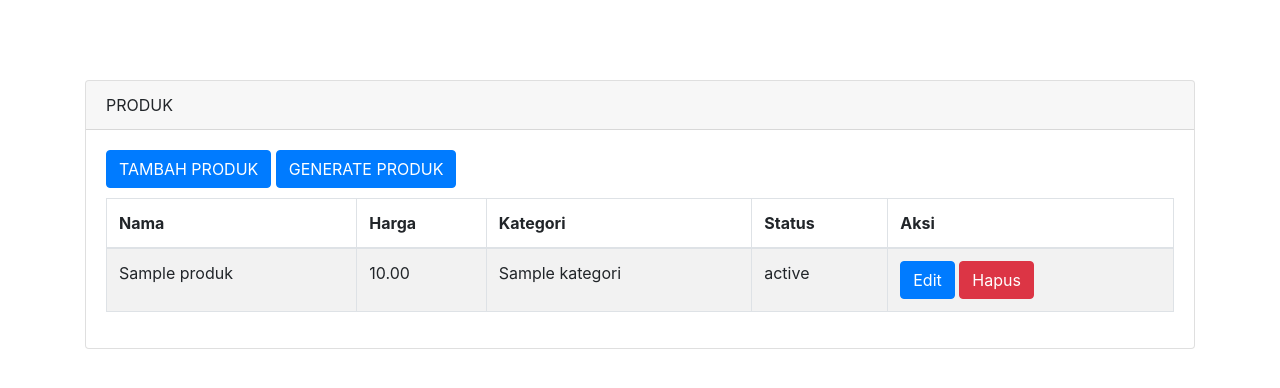
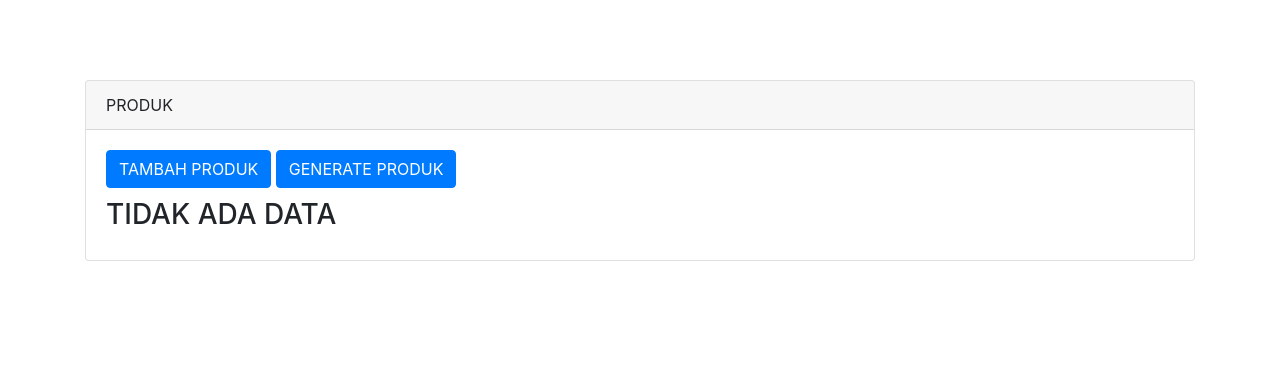
Before and after one commit to TRakryan7/test_fatsprint, a Django app: page / in a window 1280 px wide. Shown: the top 388 px of the page. Run offline with Django 5.2, Linux system fonts and the light colour scheme; tables that the repository leaves empty hold one stand-in row (values such as "Sample post"); some libraries are stand-ins or nearby versions.

Commit message:
change product-list query

```diff
--- a/fastprint_test/app/controllers/product_controller.py
+++ b/fastprint_test/app/controllers/product_controller.py
@@ -5,10 +5,11 @@ from ..forms import ProdukForm
 from ..helper import helper
 
 def produk_list(request):
-    produk = Produk.objects.filter(status_id=1).select_related('status').select_related('kategori').values('id', 'nama_produk', 'harga', 'status__nama_status', 'kategori__nama_kategori')
+    produk = Produk.objects.filter(status__nama_status='bisa dijual').select_related('status').select_related('kategori').values('id', 'nama_produk', 'harga', 'status__nama_status', 'kategori__nama_kategori')
     # print("product", produk)
     return render(request, 'produk_list.html', {'produk': produk})
 
+#produk Generate
 def produk_generate(request):
     produk = Produk.objects.select_related('status').select_related('kategori').values('id', 'nama_produk', 'harga', 'status__nama_status', 'kategori__nama_kategori')
     if produk.exists() is False :
@@ -49,9 +50,10 @@ def produk_create(request):
 
     return render(request, 'produk_create.html', {'kategori':kategori, "status":status})
 
+#Produk save
 def produk_save(request):
     if request.method == 'POST':
-        print("methode",request.POST['nama_produk'])
+        # print("methode",request.POST['nama_produk'])
         form = ProdukForm(request.POST)
         if form.is_valid():
             form.save()
@@ -64,7 +66,6 @@ def produk_save(request):
 def produk_edit(request, pk):
     produk = get_object_or_404(Produk, pk=pk)
     status = Status.objects.all().values()
-    messages.success(request, f"Produk {produk.nama_produk} berhasil Edit.")
     kategori = Kategori.objects.all().values()
     return render(request, 'produk_edit.html', {'kategori':kategori, "status":status, "produk":produk})
 
@@ -74,6 +75,7 @@ def produk_update(request, pk):
         form = ProdukForm(request.POST, instance=produk)
         if form.is_valid():
             form.save()
+            messages.success(request, f"Produk {produk.nama_produk} berhasil Edit.")
             return redirect('produk-list')
     else:
         form = ProdukForm(instance=produk)
--- a/fastprint_test/app/templates/produk_edit.html
+++ b/fastprint_test/app/templates/produk_edit.html
@@ -12,7 +12,7 @@
                     {% csrf_token %}
                     <div class="form-group">
                         <label for="nama_produk">Nama</label>
-                        <input type="text" class="form-control" value={{produk.nama_produk}} name="nama_produk" id="nama_produk" placeholder="Flexy">
+                        <input type="text" class="form-control" value="{{produk.nama_produk}}" name="nama_produk" id="nama_produk" placeholder="Flexy">
                     </div>
                     <div class="form-row">
                         <div class="form-group col-md-6">
@@ -38,7 +38,7 @@
                             <div class="input-group-prepend">
                               <span class="input-group-text">Rp.</span>
                             </div>
-                            <input type="text" value={{produk.harga}} class="form-control" id="price" name="harga" aria-label="Harga (dalam rupiah)">
+                            <input type="text" value="{{produk.harga}}" class="form-control" id="price" name="harga" aria-label="Harga (dalam rupiah)">
                             <div class="input-group-append">
                               <span class="input-group-text">.00</span>
                             </div>
--- a/fastprint_test/fastprint_test/settings.py
+++ b/fastprint_test/fastprint_test/settings.py
@@ -77,7 +77,7 @@ WSGI_APPLICATION = 'fastprint_test.wsgi.application'
 DATABASES = {
     'default': {
         'ENGINE': 'django.db.backends.mysql',
-        'NAME': 'fastprint_test',
+        'NAME': 'fastprint',
         'USER': 'root',
         'PASSWORD': '',
         'HOST': '127.0.0.1',
--- a/fastprint_test/static/js/validation_form.js
+++ /dev/null
@@ -1,4 +0,0 @@
-const harga = document.getElementById('harga');
-
-
-console.log("test")
```
